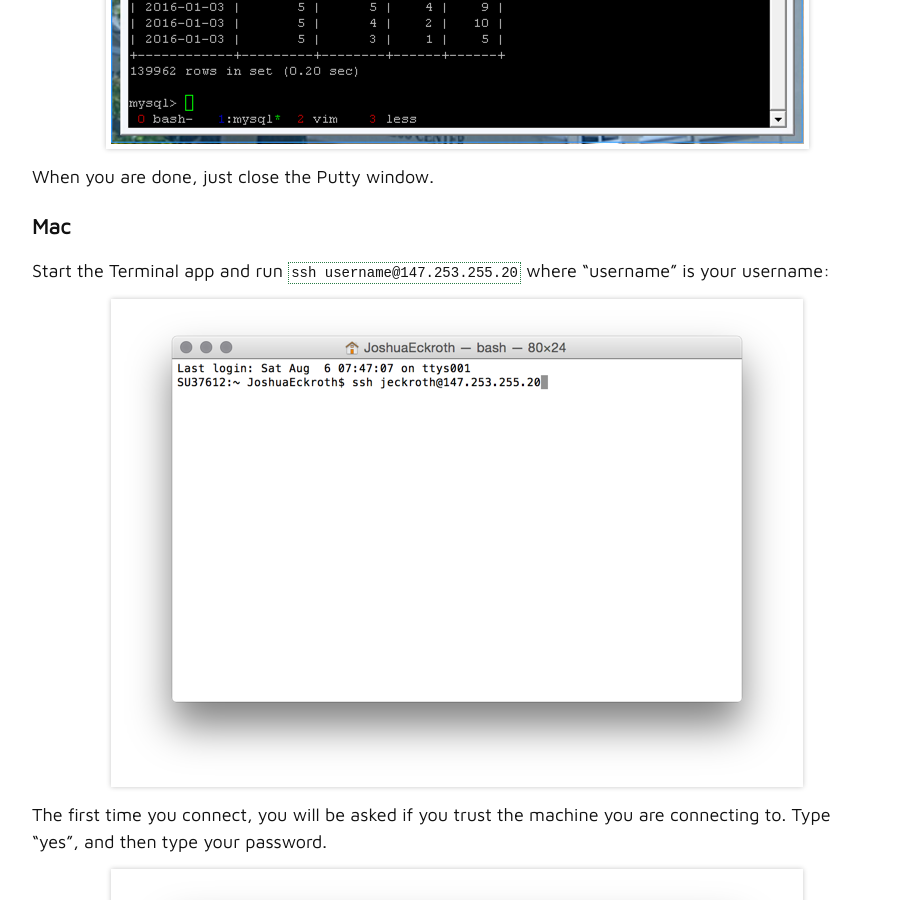
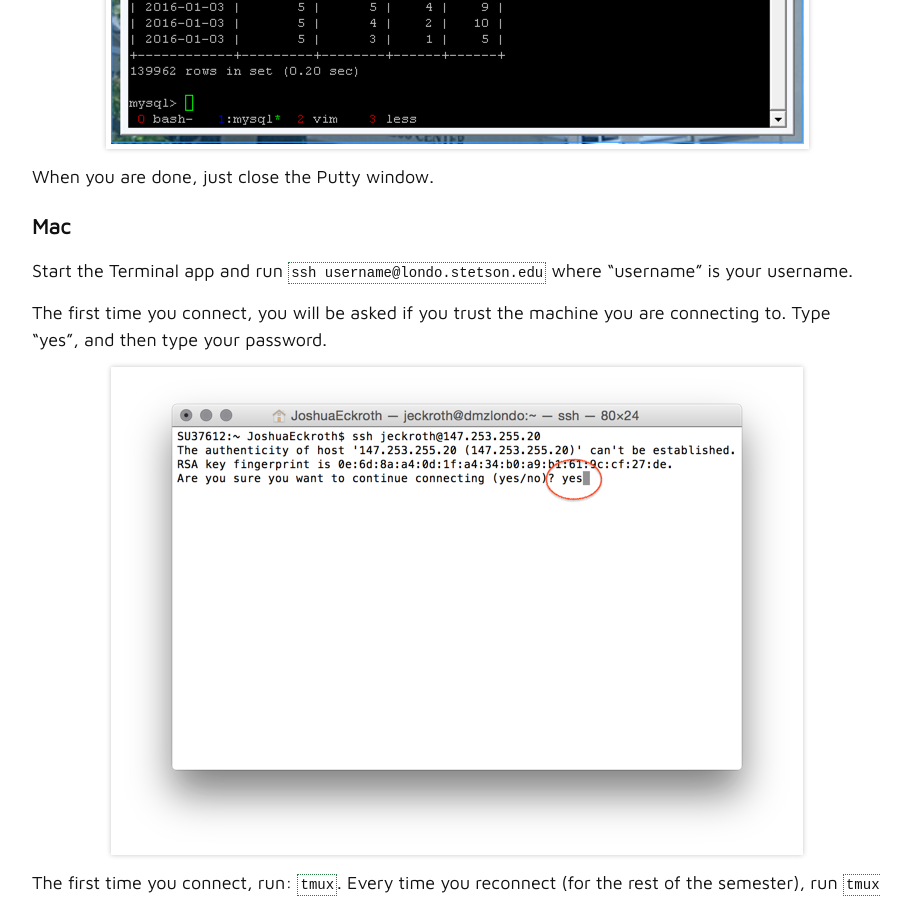
Before and after one commit to joshuaeckroth/csci221-website, a Jekyll site: the page built from lecture/londo.markdown, in a window 1280 px wide and 900 px high, scrolled down 3666 px. Shown: the whole window, without its empty margins (183-1093 px from the left). Built offline with Jekyll 4.4.1, drawn with Linux system fonts in a browser that asks for light colours; some web fonts are replaced; some of the changed text lies outside the part shown.

Commit message:
Fixed londo instructions

````diff
--- a/lecture/londo.markdown
+++ b/lecture/londo.markdown
@@ -10,7 +10,7 @@ You are free to use a server on Stetson campus known as "londo" for writing and
 You can access londo from anywhere but to do so you must use a tool like Putty or
 SSH. Instructions are shown below for Windows and Mac systems.
 
-For future reference, londo's address is 147.253.255.20
+For future reference, londo's address is `londo.stetson.edu`
 
 ## Console access
 
@@ -24,7 +24,7 @@ Launch Putty:
 
 ![Putty](/images/putty-1.png)
 
-Type in londo's address:
+Type in londo's address (**use `londo.stetson.edu`, not what is shown in the screenshot**):
 
 ![Putty](/images/putty-2.png)
 
@@ -48,9 +48,7 @@ When you are done, just close the Putty window.
 
 ### Mac
 
-Start the Terminal app and run `ssh username@147.253.255.20` where "username" is your username:
-
-![Terminal](/images/ssh-1.png)
+Start the Terminal app and run `ssh username@londo.stetson.edu` where "username" is your username.
 
 The first time you connect, you will be asked if you trust the machine you are connecting to. Type "yes", and then type your password.
 
@@ -89,7 +87,7 @@ Find your local files on the left, and londo files on the right. Drag files back
 Use [Cyberduck](https://cyberduck.io/?l=en) on Mac to transfer files to/from londo. Use this address in the "Quick Connect" box (change the username):
 
 ```
-sftp://jeckroth@147.253.255.20
+sftp://jeckroth@londo.stetson.edu
 ```
 
 ![Cyberduck](/images/cyberduck-1.png)
````
